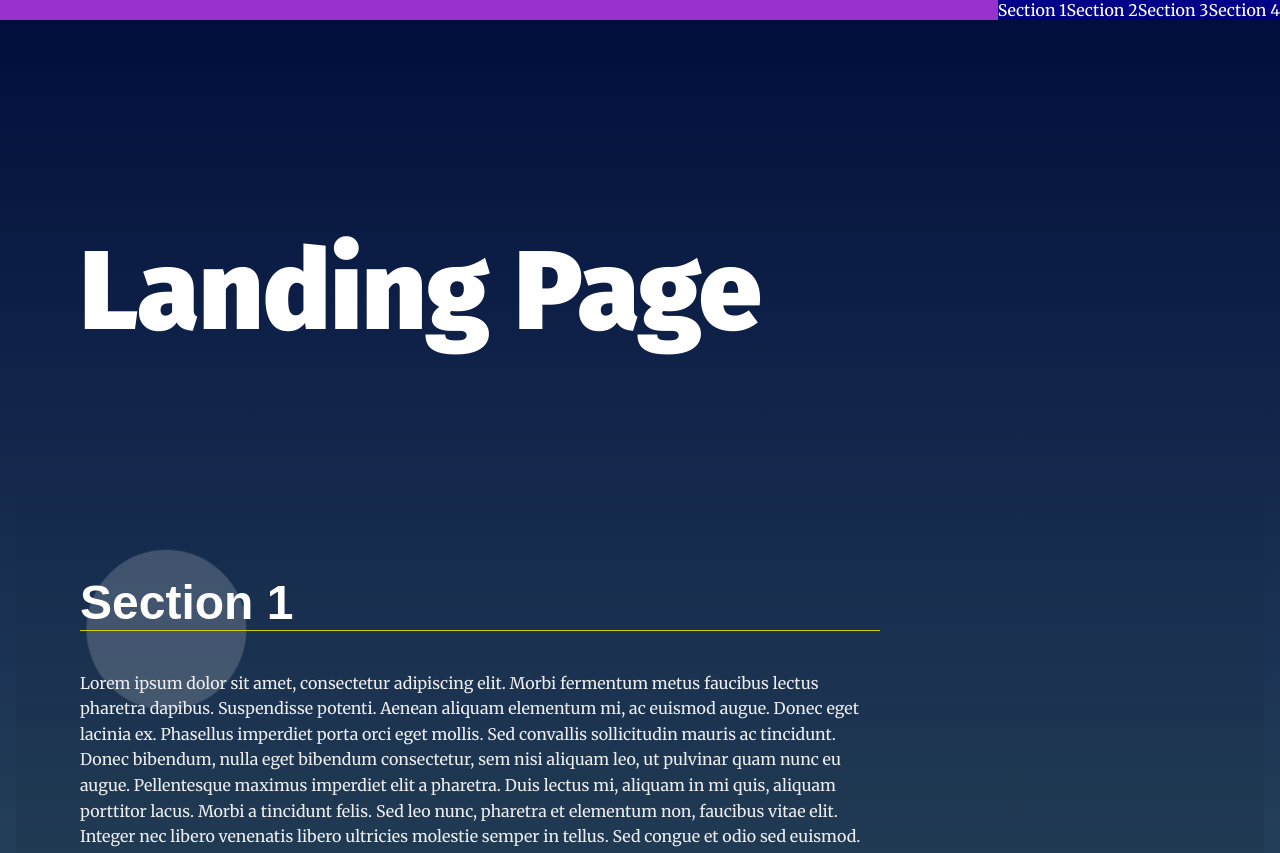
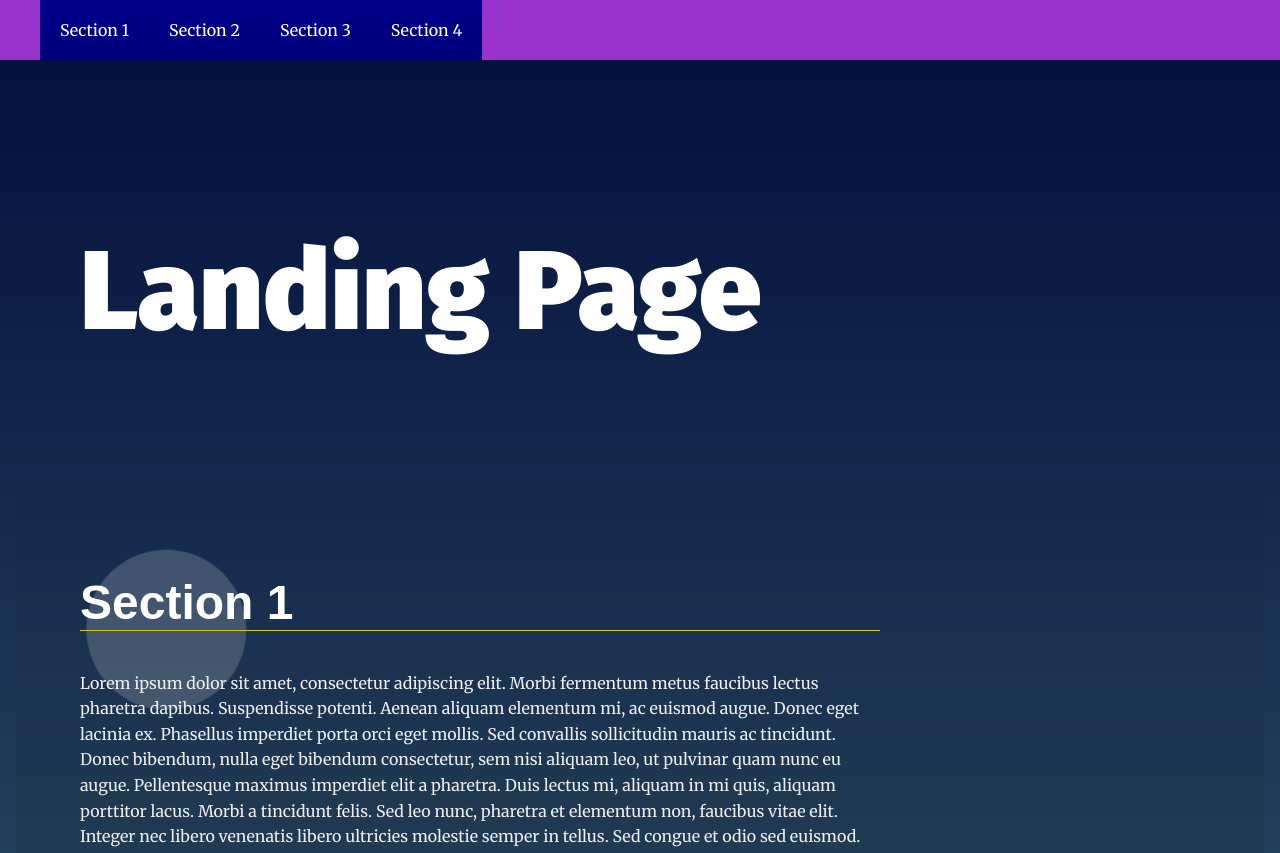
Before and after one commit to Moskaoud/Landing-Page, a plain HTML site: page index.html in a window 1280 px wide. Shown: the top 853 px of the page. Drawn offline with Linux system fonts and the light colour scheme.

Commit message:
list item scroll

```diff
--- a/css/styles.css
+++ b/css/styles.css
@@ -65,14 +65,18 @@ section {
 
 /* Navigation Styles*/
 .navbar__menu ul {
-    padding-left: 0;
-    margin: 0;
-    text-align: right;
+    /* padding-left: 0; */
+    /* margin: 0; */
+    text-align: left;
     background-color: darkorchid;
+    padding: auto;
+    margin: auto;
+
 }
 
 .navbar__menu li {
     display: inline-block;
+    padding: 20px;
 }
 
 .navbar__menu .menu__link {
--- a/index.html
+++ b/index.html
@@ -4,7 +4,7 @@
   <meta charset="UTF-8">
   <meta name="viewport" content="width=device-width, initial-scale=1.0">
   <meta http-equiv="X-UA-Compatible" content="ie=edge">
-  <title>Manipulating the DOM</title>
+  <title>Landing Page</title>
   <!-- Load Google Fonts -->
   <link href="https://fonts.googleapis.com/css?family=Fira+Sans:900|Merriweather&display=swap" rel="stylesheet">  <!-- Load Styles -->
   <link href="css/styles.css" rel="stylesheet">
--- a/js/app.js
+++ b/js/app.js
@@ -27,7 +27,7 @@ sectionList.forEach((section) => {
     a = document.createElement("a");
     // Scroll to anchor ID using scrollTO event
     // Scroll to section on link click
-    a.addEventListener('click', () => section.scrollIntoView({ 'behavior': 'smooth' }));
+    li.addEventListener('click', () => section.scrollIntoView({ 'behavior': 'smooth' }));
 
     dataNav = section.getAttribute("data-nav");
     id = section.getAttribute("id");
```
